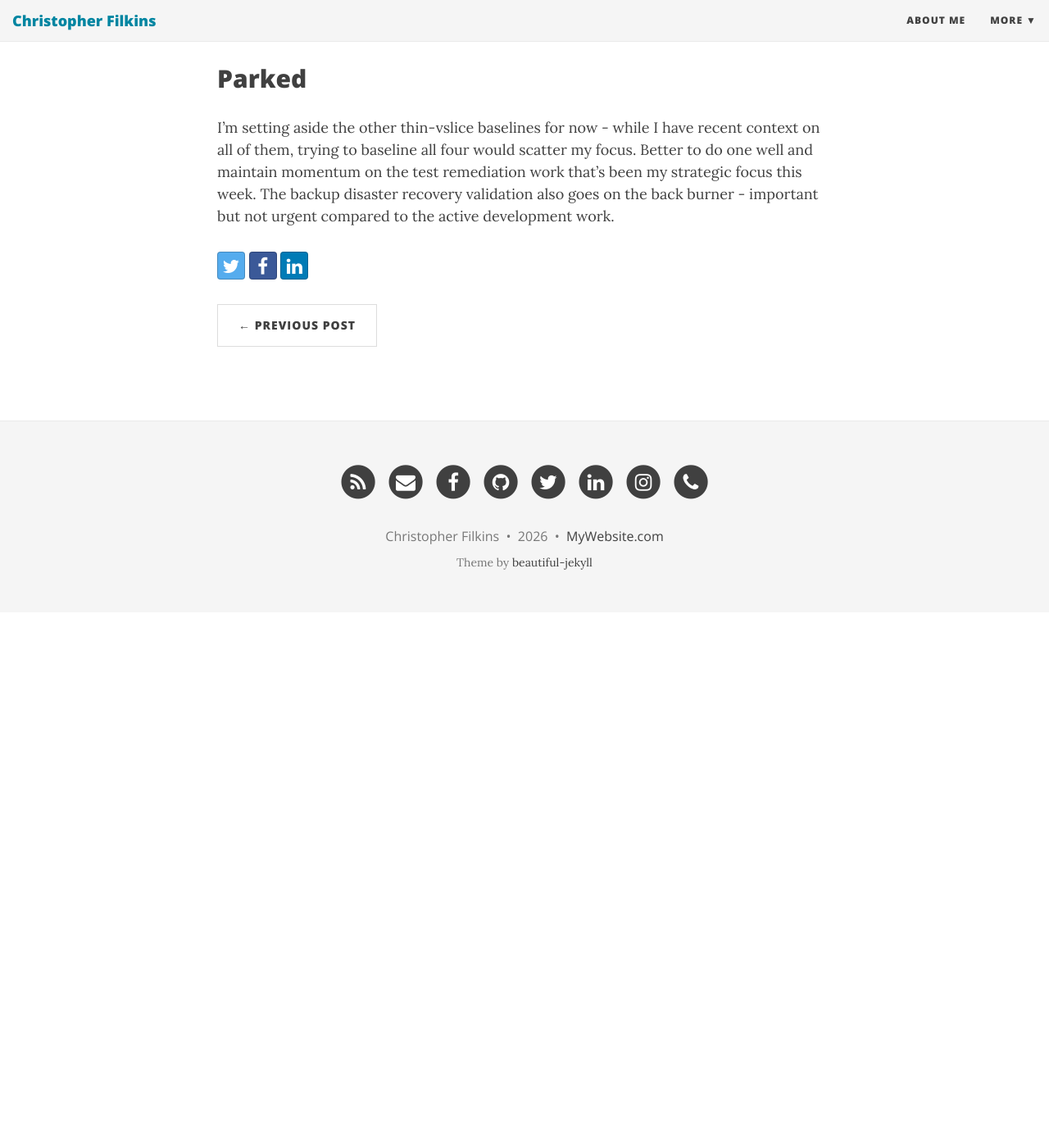
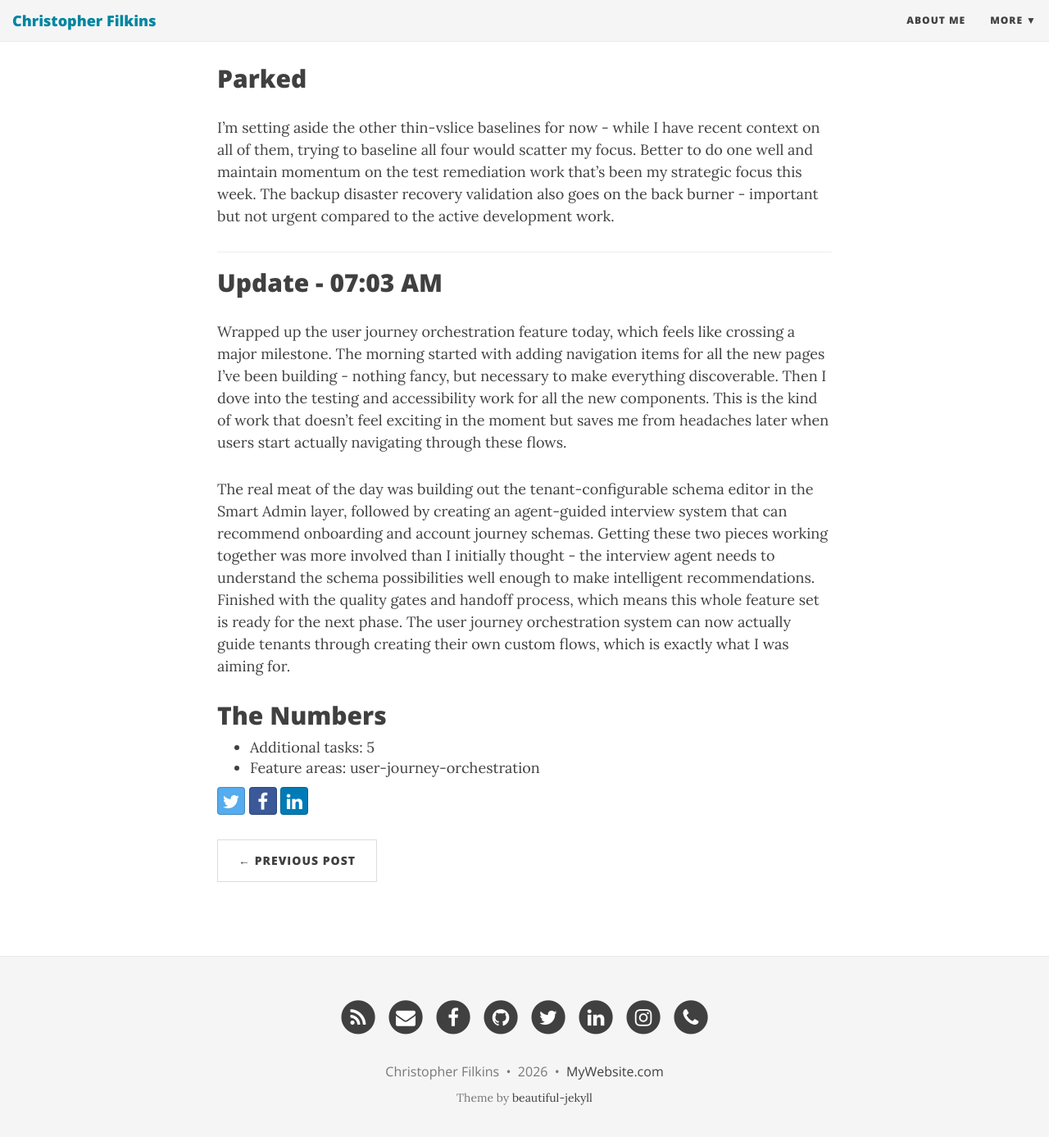
Before and after one commit to filchyboy/filchyboy.github.io, a Jekyll site: the page built from _posts/2026-03-23-todays-plan.md, in a window 1280 px wide and 1400 px high, scrolled down 1581 px. Shown: the top 1387 px of the window at 82% size. Built offline with Jekyll 4.4.1, drawn with Linux system fonts in a browser that asks for light colours; nearby versions of some CDN libraries; before the commit the page ends 2328 px from its top, so only the background shows below that.

Commit message:
Update build-in-public update: User Journey Orchestration

```diff
--- a/_posts/2026-03-23-todays-plan.md
+++ b/_posts/2026-03-23-todays-plan.md
@@ -32,3 +32,20 @@ I'm looking at a mix of continuing my high-momentum test remediation work and ad
 ## Parked
 
 I'm setting aside the other thin-vslice baselines for now - while I have recent context on all of them, trying to baseline all four would scatter my focus. Better to do one well and maintain momentum on the test remediation work that's been my strategic focus this week. The backup disaster recovery validation also goes on the back burner - important but not urgent compared to the active development work.
+
+---
+
+## Update - 07:03 AM
+
+Wrapped up the user journey orchestration feature today, which feels like crossing a major milestone. The morning started with adding navigation items for all the new pages I've been building - nothing fancy, but necessary to make everything discoverable. Then I dove into the testing and accessibility work for all the new components. This is the kind of work that doesn't feel exciting in the moment but saves me from headaches later when users start actually navigating through these flows.
+
+The real meat of the day was building out the tenant-configurable schema editor in the Smart Admin layer, followed by creating an agent-guided interview system that can recommend onboarding and account journey schemas. Getting these two pieces working together was more involved than I initially thought - the interview agent needs to understand the schema possibilities well enough to make intelligent recommendations. Finished with the quality gates and handoff process, which means this whole feature set is ready for the next phase. The user journey orchestration system can now actually guide tenants through creating their own custom flows, which is exactly what I was aiming for.
+
+## The Numbers
+- Additional tasks: 5
+- Feature areas: user-journey-orchestration
+<!-- Generated by dev-tracker publish_to_jekyll.py (AI mode) -->
+<!-- accomplished-date: 2026-03-23 -->
+<!-- unit-ids: ujo-navigation,ujo-tests-a11y,ujo-quality-handoff,ujo-admin-schema-editor,ujo-agent-discovery-interview -->
+
+<!-- unit-ids: ujo-admin-schema-editor,ujo-agent-discovery-interview,ujo-navigation,ujo-quality-handoff,ujo-tests-a11y -->
```
